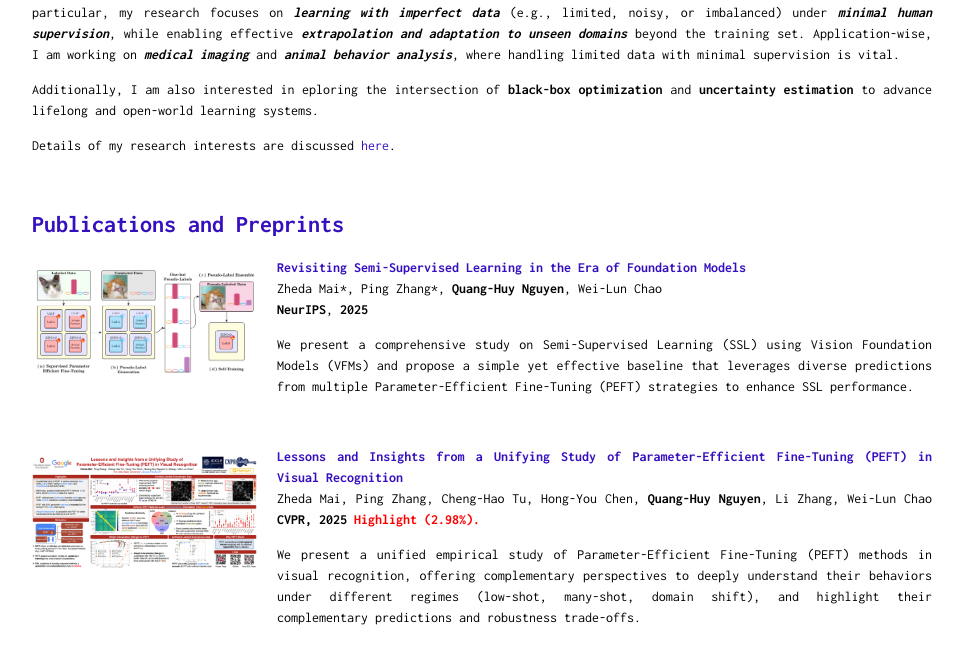
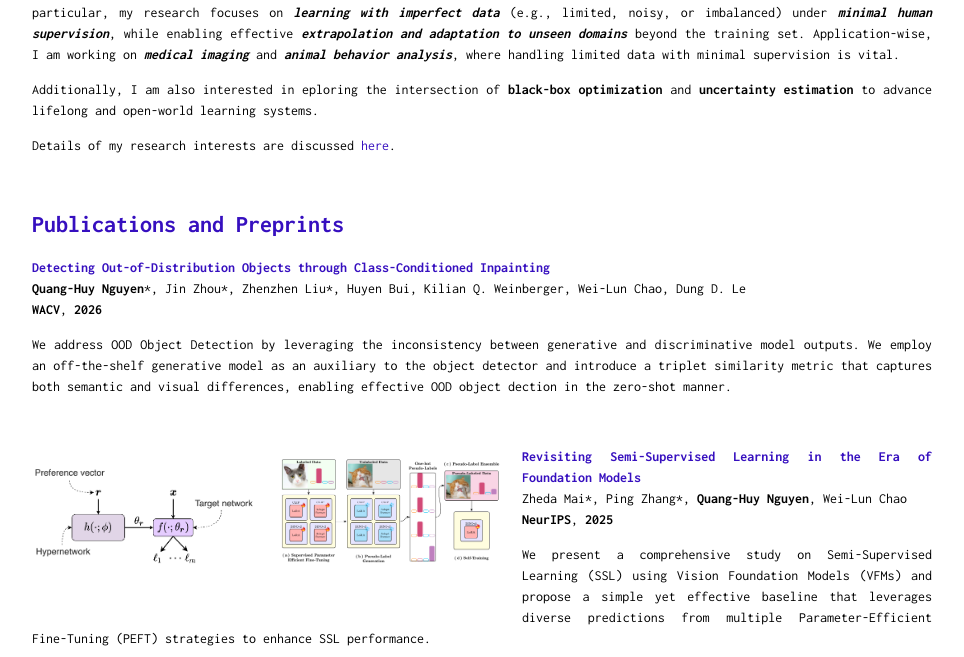
Before and after one commit to quanghuy0497/quanghuy0497.github.io, a Jekyll site: the page built from index.md, in a window 1280 px wide and 1400 px high, scrolled down 608 px, cut to the strip 0-657 px from the top of the window. Shown: the whole strip, without its empty margins (158-1122 px from the left). Built offline with Jekyll 4.4.1, drawn with Linux system fonts in a browser that asks for light colours; nearby versions of some CDN libraries; some of the changed text lies outside the part shown.

```diff
--- a/page/about.md
+++ b/page/about.md
@@ -34,6 +34,15 @@ Details of my research interests are discussed [here](https://quanghuy0497.githu
 
 ## Publications and Preprints
 
+[**Detecting Out-of-Distribution Objects through Class-Conditioned Inpainting**](http://arxiv.org/abs/2402.03292)
+**Quang-Huy Nguyen**\*, Jin Zhou\*, Zhenzhen Liu\*, Huyen Bui, Kilian Q. Weinberger, Wei-Lun Chao, Dung D. Le
+**WACV**, **2026**
+
+We address OOD Object Detection by leveraging the inconsistency between generative and discriminative model outputs. We employ an off-the-shelf generative model as an auxiliary to the object detector and introduce a triplet similarity metric that captures both semantic and visual differences, enabling effective OOD object dection in the zero-shot manner.
+
+<br>
+
+<img class="paper_right_long" src="/assets/project/PHN_AAAI25.png" onclick="onClick(this)" >
 
 <img class="paper_right" src="/assets/project/V-PET_2025.png" onclick="onClick(this)" >
 
@@ -56,16 +65,6 @@ We present a unified empirical study of Parameter-Efficient Fine-Tuning (PEFT) m
 <br>
 
 <img class="paper_right_long" src="/assets/project/RONIN_2025.png" onclick="onClick(this)" >
-
-[**Detecting Out-of-Distribution Objects through Class-Conditioned Inpainting**](http://arxiv.org/abs/2402.03292)
-**Quang-Huy Nguyen**\*, Jin Zhou\*, Zhenzhen Liu\*, Huyen Bui, Kilian Q. Weinberger, Wei-Lun Chao, Dung D. Le
-**Preprint**, **2025**
-
-We address OOD Object Detection by leveraging the inconsistency between generative and discriminative model outputs. We employ an off-the-shelf generative model as an auxiliary to the object detector and introduce a triplet similarity metric that captures both semantic and visual differences, enabling effective OOD object dection in the zero-shot manner.
-
-<br>
-
-<img class="paper_right_long" src="/assets/project/PHN_AAAI25.png" onclick="onClick(this)" >
 
 [**Improving Pareto Set Learning for Expensive Multi-objective Optimization via Stein Variational Hypernetworks**](https://arxiv.org/abs/2412.17312)
 Minh-Duc Nguyen, Phuong Mai Dinh, **Quang-Huy Nguyen**, Long P. Hoang, Dung D. Le
@@ -100,6 +99,8 @@ We explore **Few-shot Image Classification** by proposing *a new cross-attention
 
 ## News
 
+- **Nov, 2025**: Our paper [Detecting Out-of-Distribution Objects through Class-Conditioned Inpainting](https://arxiv.org/abs/2402.03292) is accepted at **WACV 2026**.
+
 - **Sep, 2025**: Our paper [Revisiting Semi-Supervised Learning in the Era of Foundation Models](https://arxiv.org/pdf/2503.09707) is accepted at **NeurIPS 2025**.
 
 - **Apr, 2025**: Our paper [Lessons and Insights from a Unifying Study of Parameter-Efficient Fine-Tuning (PEFT) in Visual Recognition](https://openaccess.thecvf.com/content/CVPR2025/papers/Mai_Lessons_and_Insights_from_a_Unifying_Study_of_Parameter-Efficient_Fine-Tuning_CVPR_2025_paper.pdf) is accepted at **CVPR 2025** as <b><span style="color: red;"> Highlight</span></b>.
```
Also changed, not shown: 1 other file.
